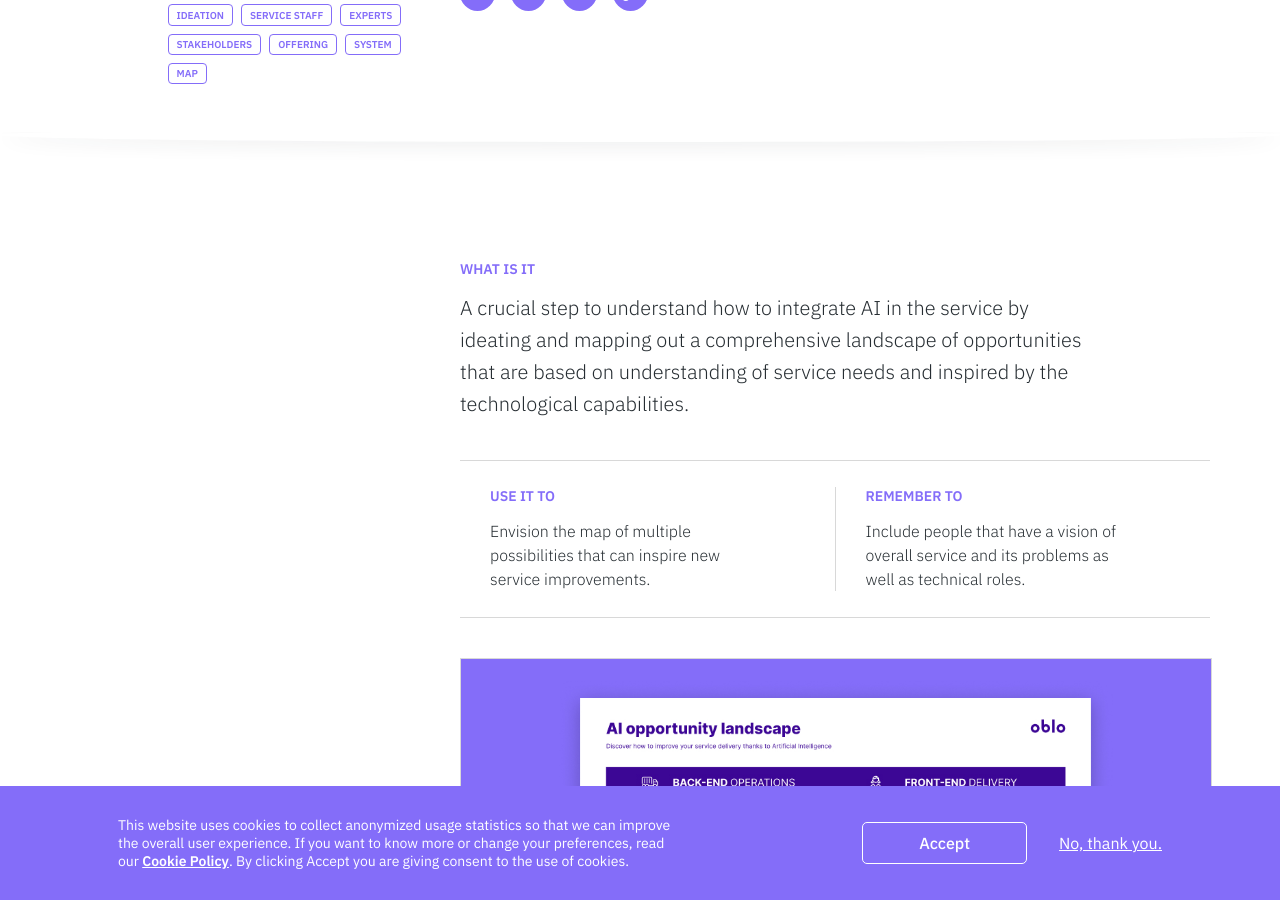
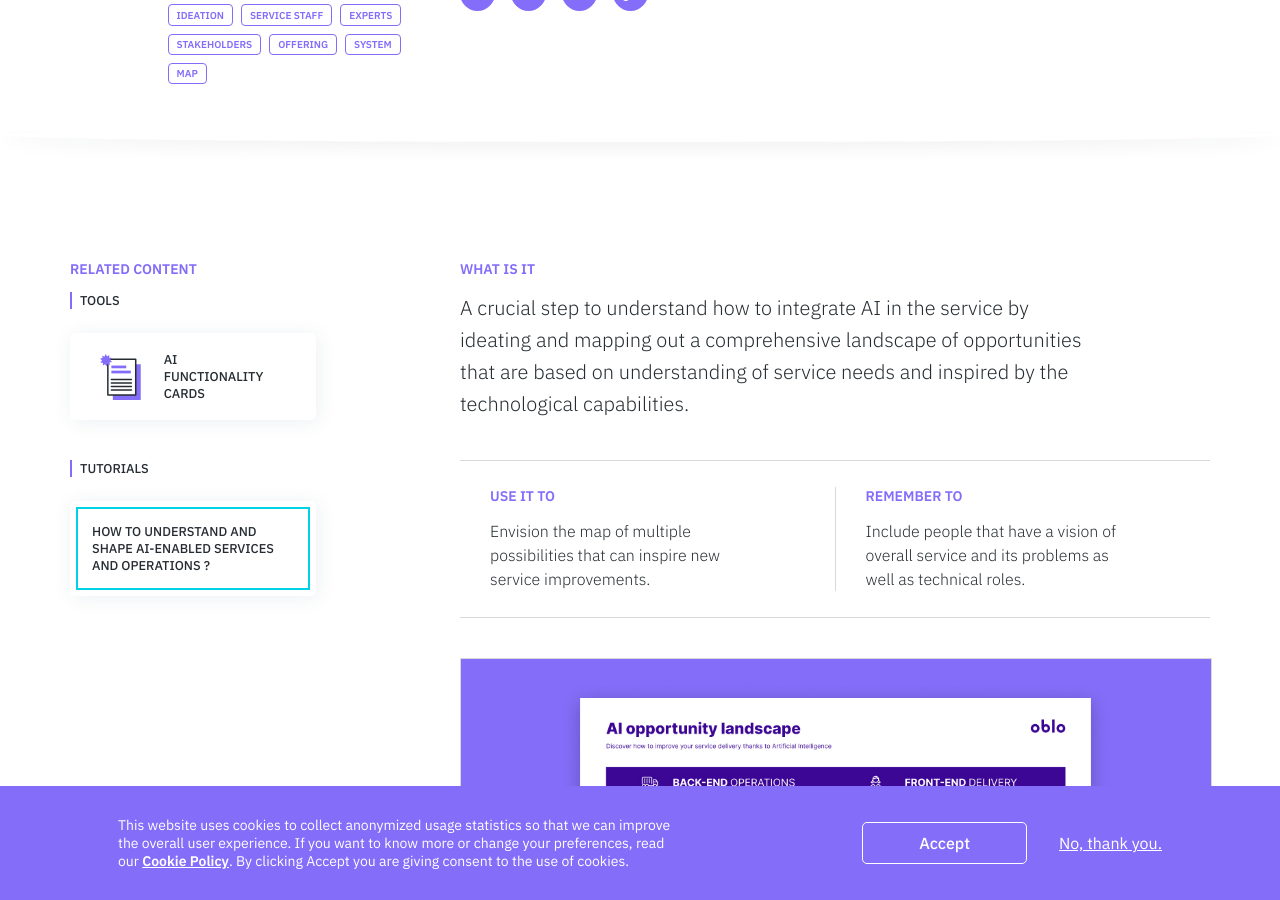
Before and after one commit to service-design-tools/sdt-website, a Jekyll site: the page built from _tools/ai-landscape.md, in a window 1280 px wide and 900 px high, scrolled down 442 px. Built offline with Jekyll 4.4.1, drawn with Linux system fonts in a browser that asks for light colours.

Commit message:
Update tool “ai-landscape”

```diff
--- a/_tools/ai-landscape.md
+++ b/_tools/ai-landscape.md
@@ -55,6 +55,8 @@
 related:
   tutorials:
     - How to understand and shape AI-enabled services and operations ?
+  tools:
+    - AI Functionality Cards
 use: Envision the map of multiple possibilities that can inspire new service
   improvements.
 reminder: Include people that have a vision of overall service and its problems
```
